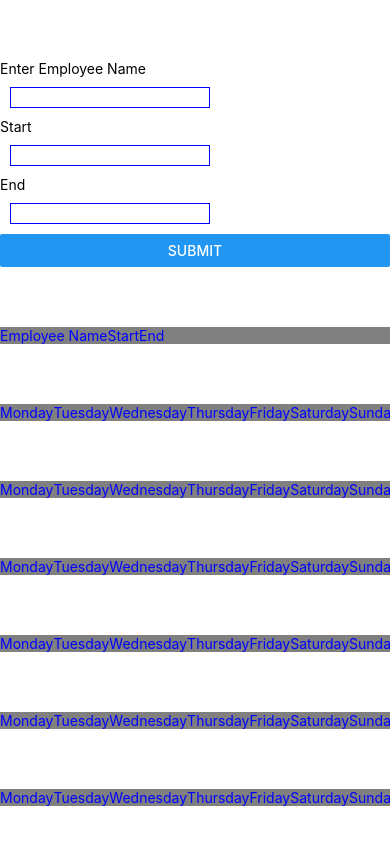
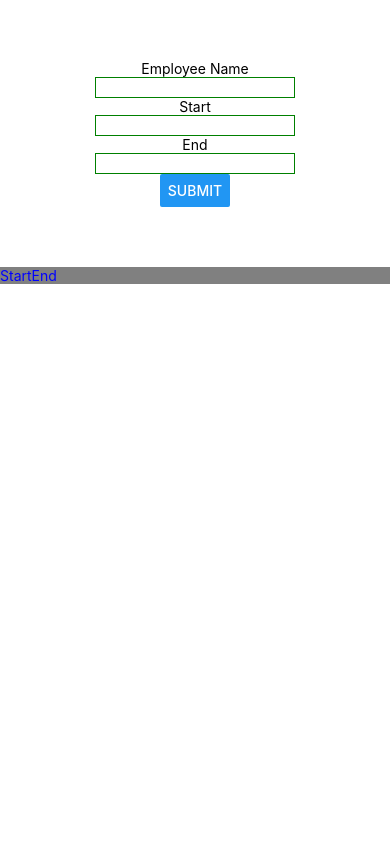
Before and after one commit to micheci/WorkApp, a React Native app: screen / in a window 390 px wide. Built offline with nearby package versions, Linux system fonts and the light colour scheme.

Commit message:
trying to combine user inputs to one

```diff
--- a/App.js
+++ b/App.js
@@ -1,38 +1,46 @@
 import { StatusBar } from 'expo-status-bar';
 import { StyleSheet,Button,TextInput,ScrollView ,Text, View,TouchableOpacity } from 'react-native';
 import React, { useState } from "react";
+import AsyncStorage from '@react-native-async-storage/async-storage';
 
 
 
 export default function App() {
 
-  const [user,setUser]=useState("Employee Name");
+  const [Data,setData]=useState({
+    userName:'',
+    start:'',
+    end:'',
+  })
+  // const [user,setUser]=useState("Employee Name");
   const [start,setStart]=useState("Start");
   const [end,setEnd]=useState("End");
 
   // Submit function
   const Submit=()=>{
-
+    AsyncStorage.setItem('KEY','user');
+    AsyncStorage.setItem('KEY','start');
+    AsyncStorage.setItem('KEY','end');
     console.log("Test")
 
   };
 
-  return (
+return (
     <>
 
 {/* User info */}
-  <View style={styles.Employee}>
-    <Text>Enter Employee Name</Text>
+  <View style={styles.centerLogin}>
+    <Text style={styles.Employee}>Employee Name</Text>
     <TextInput  style={styles.input}
-    onChangeText={(val)=>setUser(val)}
+    onChangeText={(val)=>setData.userName(val)}
 
   />
-<Text>Start</Text>
+<Text style={styles.cntr} >Start</Text>
     <TextInput  style={styles.input}
     keyboardType='numeric'
     onChangeText={(val)=>setStart(val)}
   />
-  <Text>End</Text>
+  <Text style={styles.cntr} >End</Text>
     <TextInput  style={styles.input}
     keyboardType='numeric'
     onChangeText={(val)=>setEnd(val)}
@@ -42,100 +50,16 @@ export default function App() {
 
 
 {/* Employee schedule */}
-    <ScrollView>
+  <ScrollView>
     <View style={styles.container}>
       <StatusBar style="auto" />
       <ScrollView horizontal={true} >
-      <Text style={styles.Name}>{user}</Text>
+      <Text style={styles.Name}>{Data.userName}</Text>
       <Text style={styles.Name}>{start}</Text>
       <Text style={styles.Name}>{end}</Text>
       </ScrollView>
 
     </View>
-     <View style={styles.container}>
-     <StatusBar style="auto" />
-     <ScrollView horizontal={true} >
-     <Text style={styles.Name}>Monday</Text>
-     <Text style={styles.Name}>Tuesday</Text>
-     <Text style={styles.Name}>Wednesday</Text>
-     <Text style={styles.Name}>Thursday</Text>
-     <Text style={styles.Name}>Friday</Text>
-     <Text style={styles.Name}>Saturday</Text>
-     <Text style={styles.Name}>Sunday</Text>
-     <Text >Sunday</Text>
-     </ScrollView>
-
-   </View>
-   <View style={styles.container}>
-     <StatusBar style="auto" />
-     <ScrollView horizontal={true} >
-     <Text style={styles.Name}>Monday</Text>
-     <Text style={styles.Name}>Tuesday</Text>
-     <Text style={styles.Name}>Wednesday</Text>
-     <Text style={styles.Name}>Thursday</Text>
-     <Text style={styles.Name}>Friday</Text>
-     <Text style={styles.Name}>Saturday</Text>
-     <Text style={styles.Name}>Sunday</Text>
-     <Text >Sunday</Text>
-     </ScrollView>
-
-   </View>
-   <View style={styles.container}>
-     <StatusBar style="auto" />
-     <ScrollView horizontal={true} >
-     <Text style={styles.Name}>Monday</Text>
-     <Text style={styles.Name}>Tuesday</Text>
-     <Text style={styles.Name}>Wednesday</Text>
-     <Text style={styles.Name}>Thursday</Text>
-     <Text style={styles.Name}>Friday</Text>
-     <Text style={styles.Name}>Saturday</Text>
-     <Text style={styles.Name}>Sunday</Text>
-     <Text >Sunday</Text>
-     </ScrollView>
-
-   </View>
-   <View style={styles.container}>
-     <StatusBar style="auto" />
-     <ScrollView horizontal={true} >
-     <Text style={styles.Name}>Monday</Text>
-     <Text style={styles.Name}>Tuesday</Text>
-     <Text style={styles.Name}>Wednesday</Text>
-     <Text style={styles.Name}>Thursday</Text>
-     <Text style={styles.Name}>Friday</Text>
-     <Text style={styles.Name}>Saturday</Text>
-     <Text style={styles.Name}>Sunday</Text>
-     <Text >Sunday</Text>
-     </ScrollView>
-
-   </View>
-   <View style={styles.container}>
-     <StatusBar style="auto" />
-     <ScrollView horizontal={true} >
-     <Text style={styles.Name}>Monday</Text>
-     <Text style={styles.Name}>Tuesday</Text>
-     <Text style={styles.Name}>Wednesday</Text>
-     <Text style={styles.Name}>Thursday</Text>
-     <Text style={styles.Name}>Friday</Text>
-     <Text style={styles.Name}>Saturday</Text>
-     <Text style={styles.Name}>Sunday</Text>
-     <Text >Sunday</Text>
-     </ScrollView>
-
-   </View>
-   <View style={styles.container}>
-     <StatusBar style="auto" />
-     <ScrollView horizontal={true} >
-     <Text style={styles.Name}>Monday</Text>
-     <Text style={styles.Name}>Tuesday</Text>
-     <Text style={styles.Name}>Wednesday</Text>
-     <Text style={styles.Name}>Thursday</Text>
-     <Text style={styles.Name}>Friday</Text>
-     <Text style={styles.Name}>Saturday</Text>
-     <Text style={styles.Name}>Sunday</Text>
-     <Text >Sunday</Text>
-     </ScrollView>
-
-   </View>
    </ScrollView>
    </>
   );
@@ -145,25 +69,46 @@ const styles = StyleSheet.create({
   container: {
     flex: 1,
     backgroundColor: 'gray',
-    alignItems: 'flex-start',
+    alignItems: 'center',
     justifyContent: 'center',
     flexDirection:'row',
     marginTop: 60,
     height: 100,
 
   },
+  centerLogin:{
+    alignItems: 'center',
+    justifyContent: 'center',
+
+
+
+
+  },
   Name:{
     color:'blue',
+    textAlign:'center',
+    justifyContent: 'center',
   },
   Employee:{
     marginTop:60,
+    textAlign:'center',
+    justifyContent: 'center',
   },
   input:{
     borderWidth:1,
-    borderColor:'blue',
+    borderColor:'green',
     padding:1,
-    margin:10,
+
     width:200,
+
+
+    marginLeft: 50,
+    marginRight: 50
+
   },
+  cntr:{
+    textAlign:'center',
+    justifyContent:'center',
+  }
 
 });
--- a/package.json
+++ b/package.json
@@ -9,6 +9,7 @@
     "web": "expo start --web"
   },
   "dependencies": {
+    "@react-native-async-storage/async-storage": "^1.17.11",
     "expo": "~47.0.9",
     "expo-status-bar": "~1.4.2",
     "react": "18.1.0",
```
Also changed, not shown: 1 other file (tests, documents, lock files or other folders).
